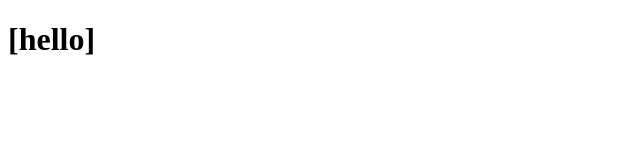
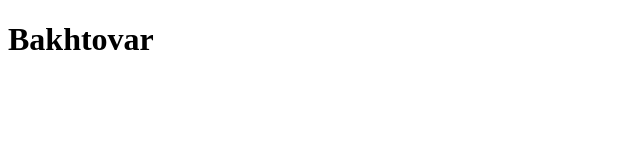
Before and after one commit to bakhtovar0924/Games, a plain HTML site: page index.html in a window 1280 px wide. Shown: the whole page, without its empty margins (0-640 px from the left). Drawn offline with Linux system fonts and the light colour scheme.

Commit message:
Text
Change the text

```diff
--- a/index.html
+++ b/index.html
@@ -8,7 +8,7 @@
 </head>
 
 <body>
-    <h1>[hello]</h1>
+<h1>Bakhtovar</h1>
 </body>
 
 </html>
```
